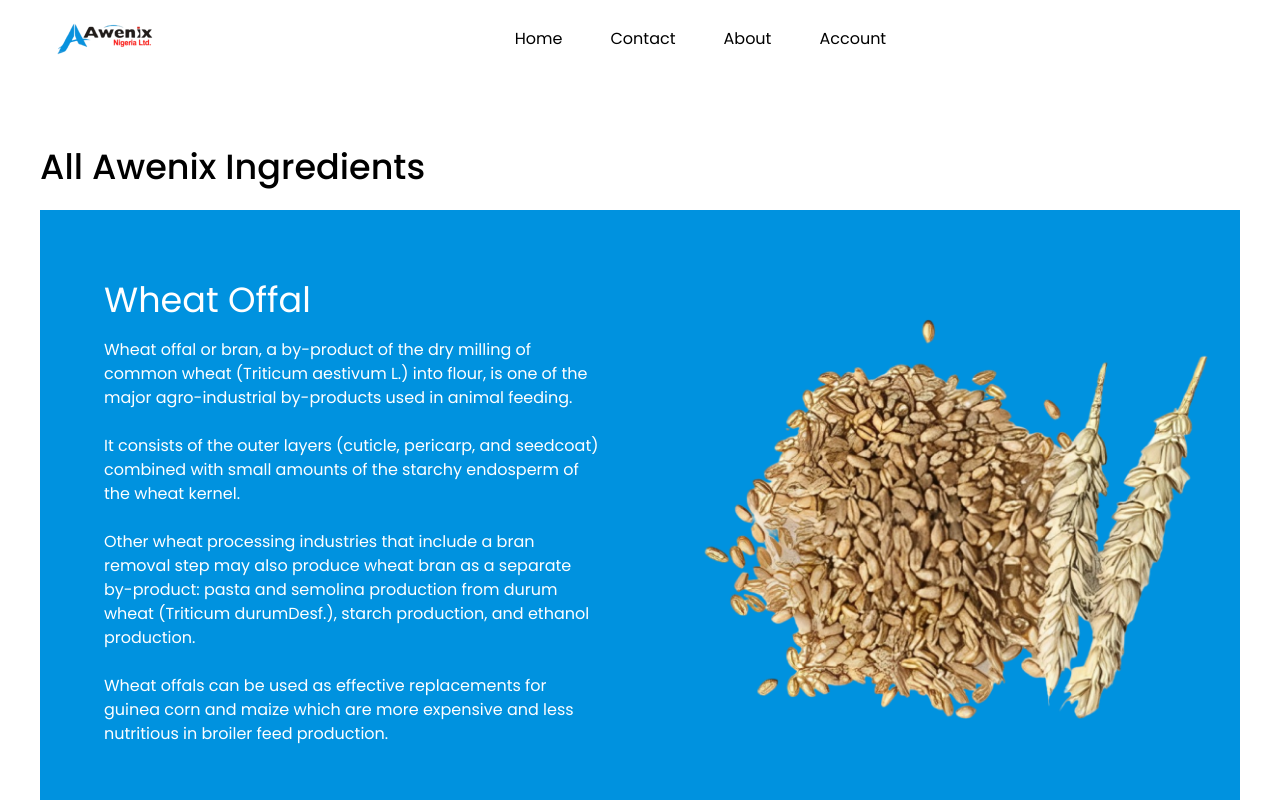
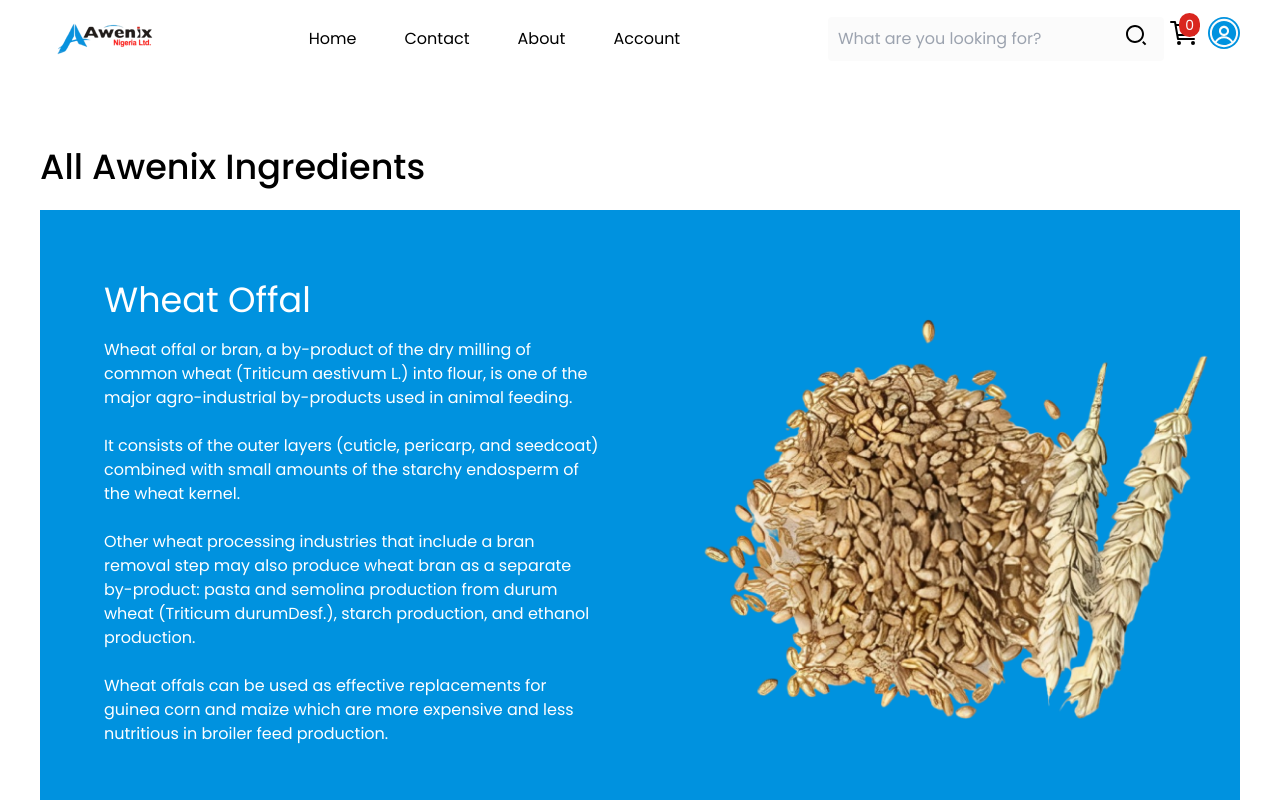
Before and after one commit to Joycrown/AwenixProject, a React (Vite) app: page /products/ingredients in a window 1280 px wide. Shown: the top 800 px of the page. Built offline with nearby package versions, Linux system fonts and the light colour scheme.

Commit message:
add search bar to header

```diff
--- a/src/components/header.tsx
+++ b/src/components/header.tsx
@@ -1,19 +1,25 @@
 import { Link } from "react-router-dom";
 import { logo } from "../assets";
 
-import { IoClose, IoMenu } from "react-icons/io5";
+import { IoCartOutline, IoClose, IoMenu} from "react-icons/io5";
 import { useState } from "react";
+import { RxAvatar } from "react-icons/rx";
+import { RiSearch2Line } from "react-icons/ri";
+
 
 function Header() {
   const [isOpen, setIsOpen] = useState(false);
-
+  const [cartCount, setCartCount] = useState(0)
   const navigationLinks = [
     { name: "Home", href: "/" },
     { name: "Contact", href: "/contact-us" },
     { name: "About", href: "/about" },
     { name: "Account", href: "/account/login" },
   ];
-
+const handleSearch = (e: any) => {
+  e.preventDefault()
+  /*Search logic */
+}
   return (
     <header className="max-w-[1200px] w-[95%] py-4 mx-auto">
       <nav className="flex justify-between max-container items-center">
@@ -29,9 +35,8 @@ function Header() {
           )}
         </button>
         <ul
-          className={`fixed top-0 right-0 z-10 w-full h-screen duration-500 items-center gap-12 md:hidden bg-white pt-24 ${
-            isOpen ? "flex flex-col" : "hidden"
-          }`}
+          className={`fixed top-0 right-0 z-10 w-full h-screen duration-500 items-center gap-12 md:hidden bg-white pt-24 ${isOpen ? "flex flex-col" : "hidden"
+            }`}
         >
           {navigationLinks.map((navLink, id) => (
             <li key={navLink.name + id} className="leading-normal text-md">
@@ -56,7 +61,23 @@ function Header() {
         </ul>
         {/* Desktop */}
 
-        <div className="max-md:hidden" />
+        <div className="flex gap-1 max-md:hidden">
+          <form className="max-md:hidden relative" onSubmit={handleSearch}>
+            <input className="_placeholder:bg-default-100 p-2.5 rounded outline-none bg-default-800 relative" type="search" name="searchbar" placeholder="What are you looking for?" />
+            <button className="absolute top-1.5 right-4" type="submit" >
+              <RiSearch2Line fontSize={'1.5rem'} />
+            </button>
+          </form>
+          <div className="flex gap-2">
+            <div className="cartconcern relative">
+              <IoCartOutline fontSize={'2rem'} />
+              <p className="rounded-full bg-default-400 text-default-800 absolute bottom-[1.5rem] right-0">
+                <span className="text-sm p-1.5">{cartCount}</span>
+              </p>
+            </div>
+            <RxAvatar className="bg-default-500 text-default-800 rounded-full" fontSize={'2rem'} />
+          </div>
+        </div>
       </nav>
     </header>
   );
```
